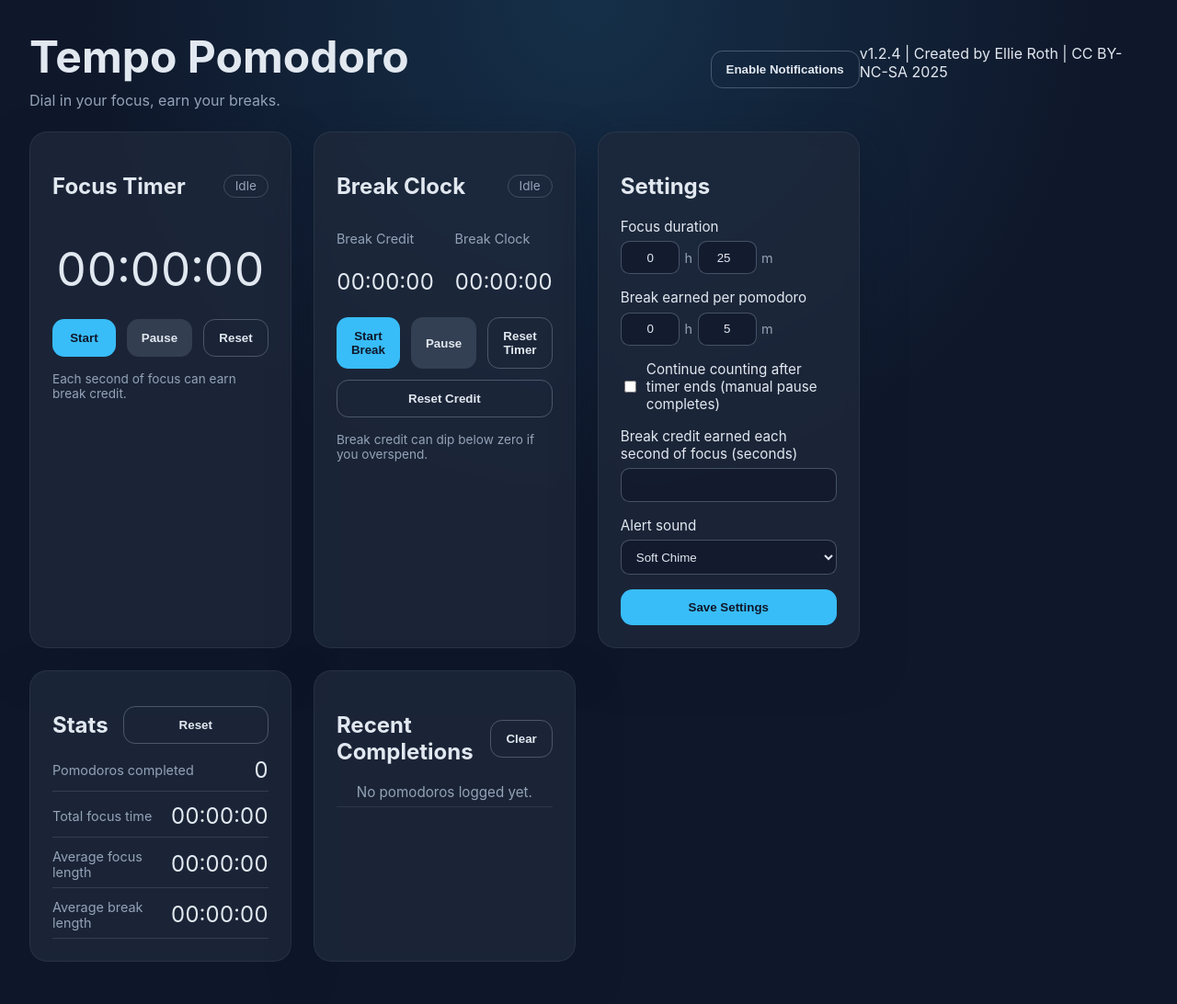
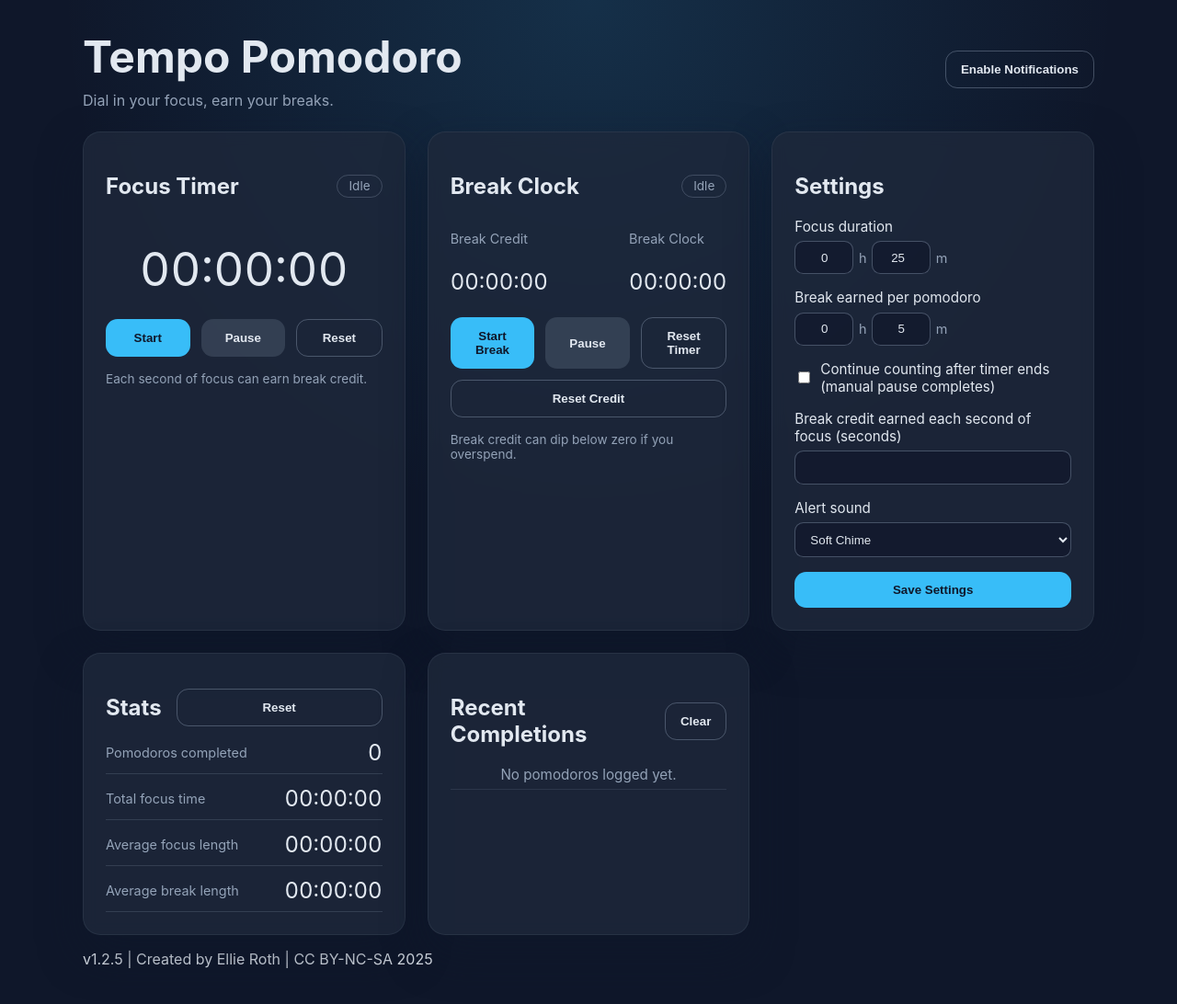
Before and after one commit to bunniico/tempo, a website: page public/index.html in a window 1280 px wide. Shown: the whole page at 92% size. Drawn offline with Linux system fonts and the light colour scheme.

Commit message:
Fix footer positioning

```diff
--- a/public/index.html
+++ b/public/index.html
@@ -146,10 +146,11 @@
         </ul>
       </section>
     </main>
+    <footer>
+      <p> v1.2.5 | Created by Ellie Roth | CC BY-NC-SA 2025</p>
+    </footer>
   </div>
   <script type="module" src="app.js"></script>
-  <footer>
-    <p> v1.2.4 | Created by Ellie Roth | CC BY-NC-SA 2025</p>
-  </footer>
+
   </body>
 </html>
```
